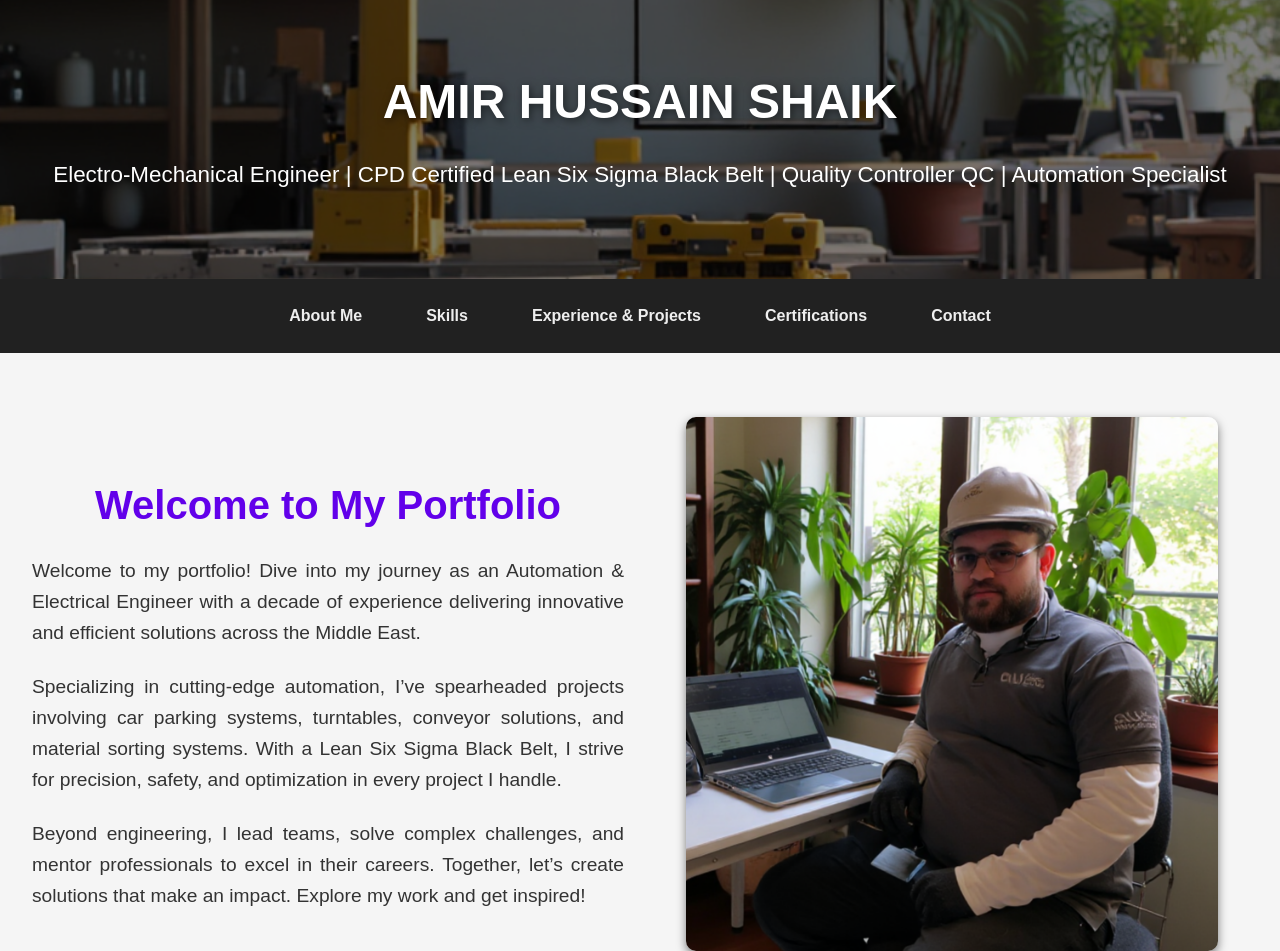
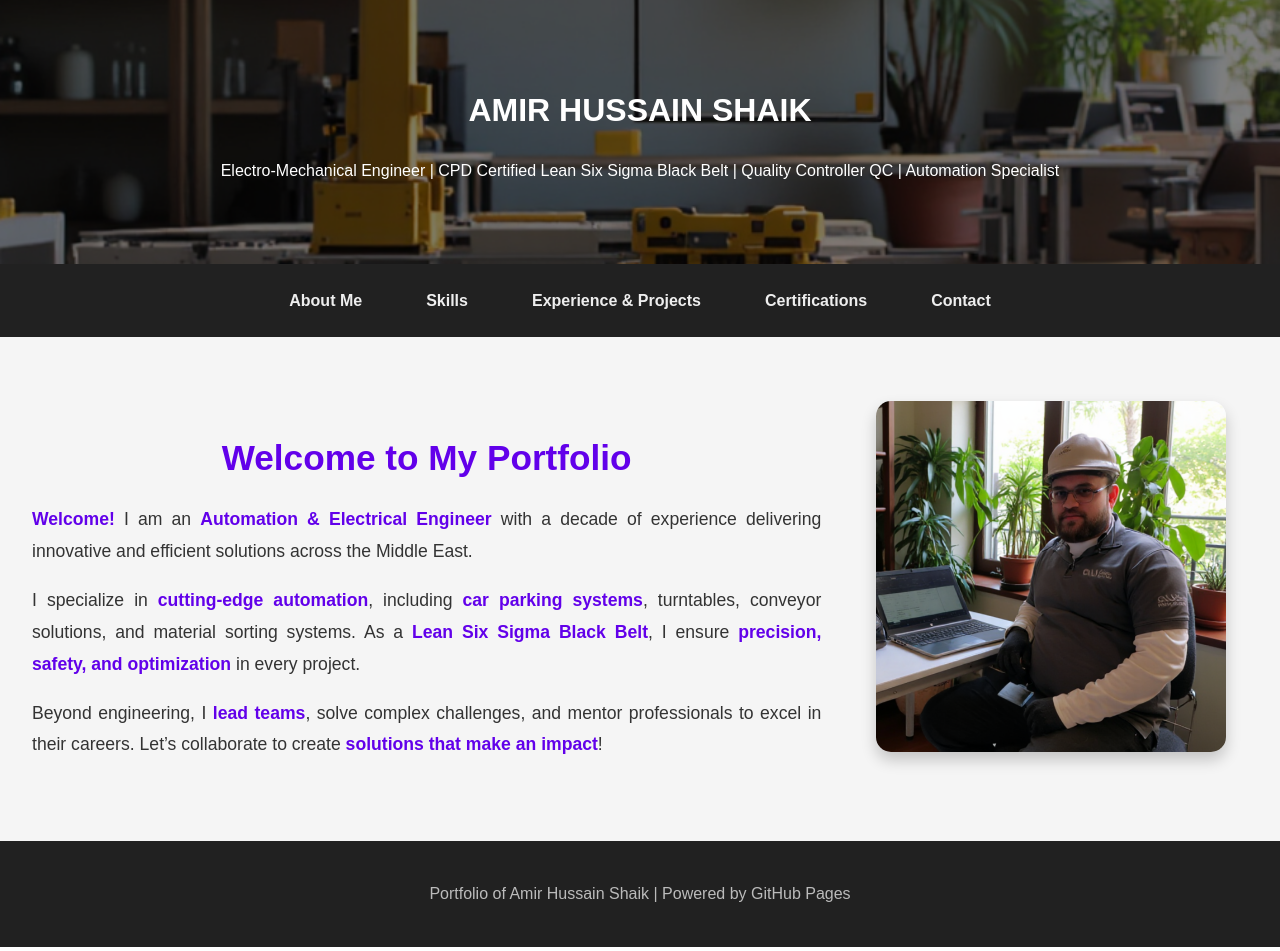
Before and after one commit to amirhussain462/profile, a plain HTML site: page index.html in a window 1280 px wide. Shown: the top 951 px of the page. Drawn offline with Linux system fonts and the light colour scheme.

Commit message:
Update index.html

```diff
--- a/index.html
+++ b/index.html
@@ -50,17 +50,6 @@
             z-index: 2;
         }
 
-        header h1 {
-            margin: 0;
-            font-size: 3rem;
-            text-shadow: 2px 2px 8px rgba(0, 0, 0, 0.5);
-        }
-
-        header p {
-            margin-top: 1rem;
-            font-size: 1.4rem;
-        }
-
         /* Navigation Menu Styling */
         nav {
             display: flex;
@@ -85,11 +74,10 @@
             transform: scale(1.1);
         }
 
-        /* Main Section Styling */
+        /* About Section Styling */
         section {
             padding: 4rem 2rem;
             background-color: #f5f5f5;
-            color: #333;
             width: 100%;
             box-sizing: border-box;
         }
@@ -101,39 +89,53 @@
             text-align: center;
         }
 
-        section p {
-            font-size: 1.2rem;
-            margin-bottom: 1.5rem;
-            text-align: justify;
-        }
-
         .about-container {
             display: flex;
-            flex-wrap: wrap;
             gap: 2rem;
-            align-items: center;
+            align-items: flex-start;
         }
 
         .about-content {
-            flex: 1;
+            flex: 2;
             min-width: 300px;
+        }
+
+        .about-content h2 {
+            font-size: 2.2rem;
+            margin-bottom: 1rem;
+        }
+
+        .about-content p {
+            font-size: 1.1rem;
+            margin-bottom: 1rem;
+            text-align: justify;
+            line-height: 1.8;
+        }
+
+        .about-content p span {
+            font-weight: bold;
+            color: #6200ea;
         }
 
         .about-image {
             flex: 1;
             min-width: 300px;
-            text-align: center;
+            display: flex;
+            justify-content: center;
+            align-items: center;
         }
 
         .about-image img {
-            width: 90%;
-            border-radius: 10px;
-            box-shadow: 0 4px 10px rgba(0, 0, 0, 0.5);
-            transition: transform 0.3s;
+            width: 100%;
+            max-width: 350px;
+            border-radius: 15px;
+            box-shadow: 0 8px 15px rgba(0, 0, 0, 0.2);
+            transition: transform 0.3s, box-shadow 0.3s;
         }
 
         .about-image img:hover {
-            transform: scale(1.1);
+            transform: scale(1.05);
+            box-shadow: 0 12px 20px rgba(0, 0, 0, 0.3);
         }
 
         footer {
@@ -150,21 +152,14 @@
 
         /* Responsive Styling */
         @media (max-width: 768px) {
-            header h1 {
-                font-size: 2.5rem;
-            }
-
-            header p {
-                font-size: 1.2rem;
-            }
-
             .about-container {
                 flex-direction: column;
                 text-align: center;
             }
 
             .about-image img {
-                width: 100%;
+                width: 90%;
+                margin: 0 auto;
             }
         }
     </style>
@@ -189,9 +184,9 @@
         <div class="about-container">
             <div class="about-content">
                 <h2>Welcome to My Portfolio</h2>
-                <p>Welcome to my portfolio! Dive into my journey as an Automation & Electrical Engineer with a decade of experience delivering innovative and efficient solutions across the Middle East.</p>
-                <p>Specializing in cutting-edge automation, I’ve spearheaded projects involving car parking systems, turntables, conveyor solutions, and material sorting systems. With a Lean Six Sigma Black Belt, I strive for precision, safety, and optimization in every project I handle.</p>
-                <p>Beyond engineering, I lead teams, solve complex challenges, and mentor professionals to excel in their careers. Together, let’s create solutions that make an impact. Explore my work and get inspired!</p>
+                <p><span>Welcome!</span> I am an <span>Automation & Electrical Engineer</span> with a decade of experience delivering innovative and efficient solutions across the Middle East.</p>
+                <p>I specialize in <span>cutting-edge automation</span>, including <span>car parking systems</span>, turntables, conveyor solutions, and material sorting systems. As a <span>Lean Six Sigma Black Belt</span>, I ensure <span>precision, safety, and optimization</span> in every project.</p>
+                <p>Beyond engineering, I <span>lead teams</span>, solve complex challenges, and mentor professionals to excel in their careers. Let’s collaborate to create <span>solutions that make an impact</span>!</p>
             </div>
             <div class="about-image">
                 <img src="about_me.jpg" alt="About Me">
```
